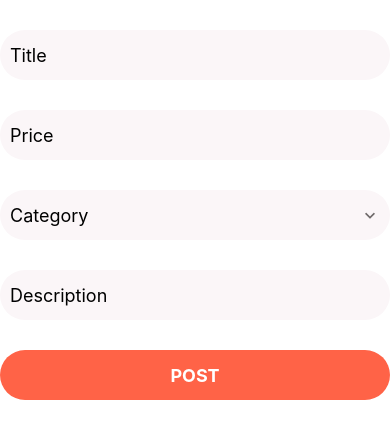
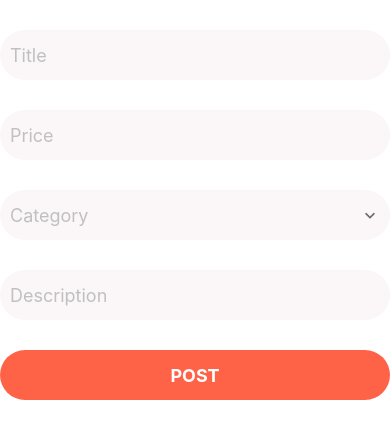
Before and after one commit to blackstone86/rn-donewithit, a React Native app: screen / in a window 390 px wide. Shown: the top 438 px of the page. Built offline with nearby package versions, Linux system fonts and the light colour scheme.

Commit message:
feat: 🎸 [AppTextInput.tsx] set union placeholder color

```diff
--- a/components/AppPicker/AppPicker.tsx
+++ b/components/AppPicker/AppPicker.tsx
@@ -54,7 +54,7 @@ function AppPicker({
   const handleModalClose = useCallback(() => {
     typeof onModalClose === 'function' && onModalClose()
   }, [])
-
+  const isPlaceholder = label === placeholder
   return (
     <>
       <TouchableWithoutFeedback onPress={handlePress}>
@@ -67,7 +67,9 @@ function AppPicker({
               style={styles.icon}
             />
           )}
-          <AppText style={styles.label}>{label}</AppText>
+          <AppText style={[styles.label, isPlaceholder && styles.placeholder]}>
+            {label}
+          </AppText>
           <AppIcon name="chevron-down" color={iconColor} size={iconSize} />
         </View>
       </TouchableWithoutFeedback>
--- a/components/AppPicker/styles.ts
+++ b/components/AppPicker/styles.ts
@@ -30,6 +30,9 @@ const styles = StyleSheet.create({
     fontSize: CONSTS.TEXT_INPUT_FONT_SIZE,
     flex: 1
   },
+  placeholder: {
+    color: COLORS.SILVER
+  },
   flatListItem: {
     textAlign: 'center',
     lineHeight: 50,
--- a/components/AppTextInput/AppTextInput.tsx
+++ b/components/AppTextInput/AppTextInput.tsx
@@ -1,5 +1,6 @@
 import React from 'react'
 import { TextInput, View } from 'react-native'
+import COLORS from '../../config/colors'
 import AppIcon from '../AppIcon'
 import CONSTS from './consts'
 import styles from './styles'
@@ -47,6 +48,7 @@ function AppTextInput({
         maxLength={maxLength}
         keyboardType={keyboardType}
         style={[styles.textInput, textInputStyle]}
+        placeholderTextColor={COLORS.SILVER}
         {...otherProps}
       />
     </View>
```
